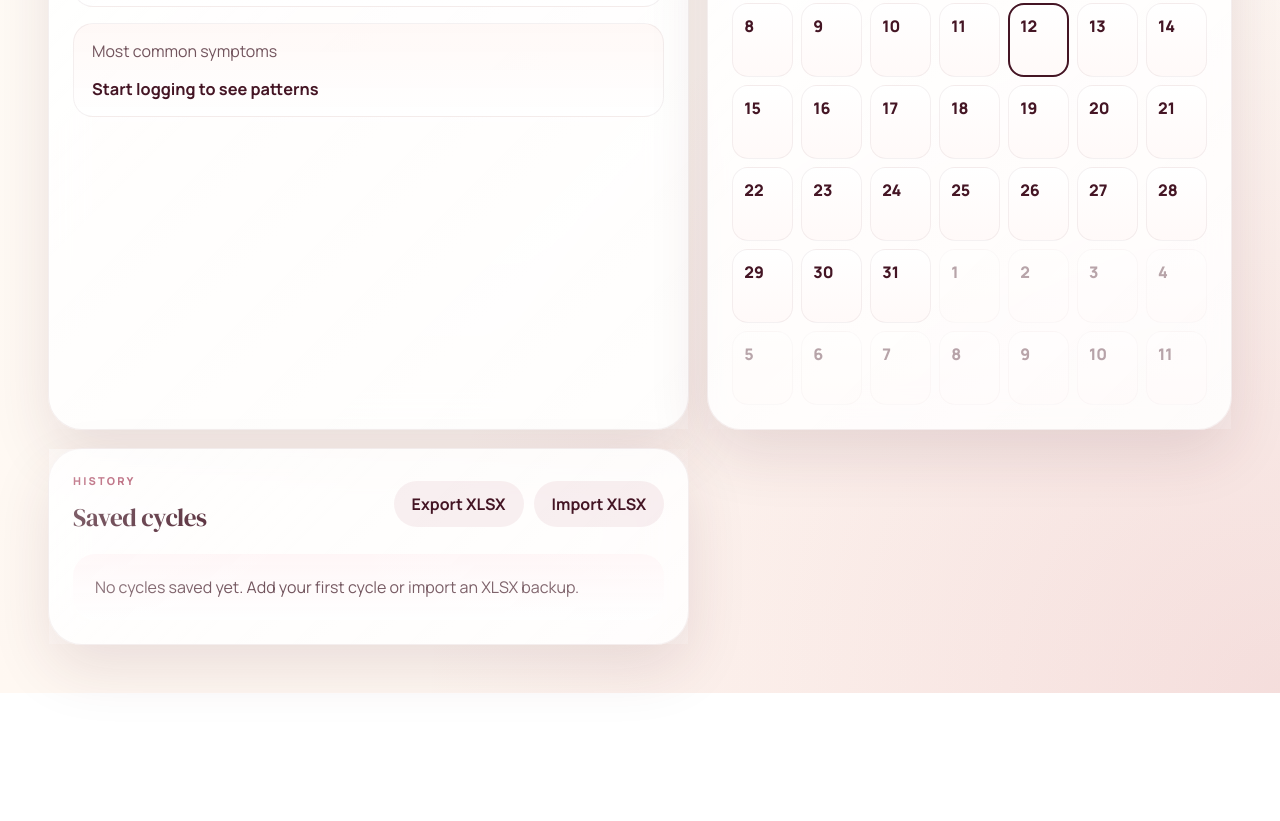
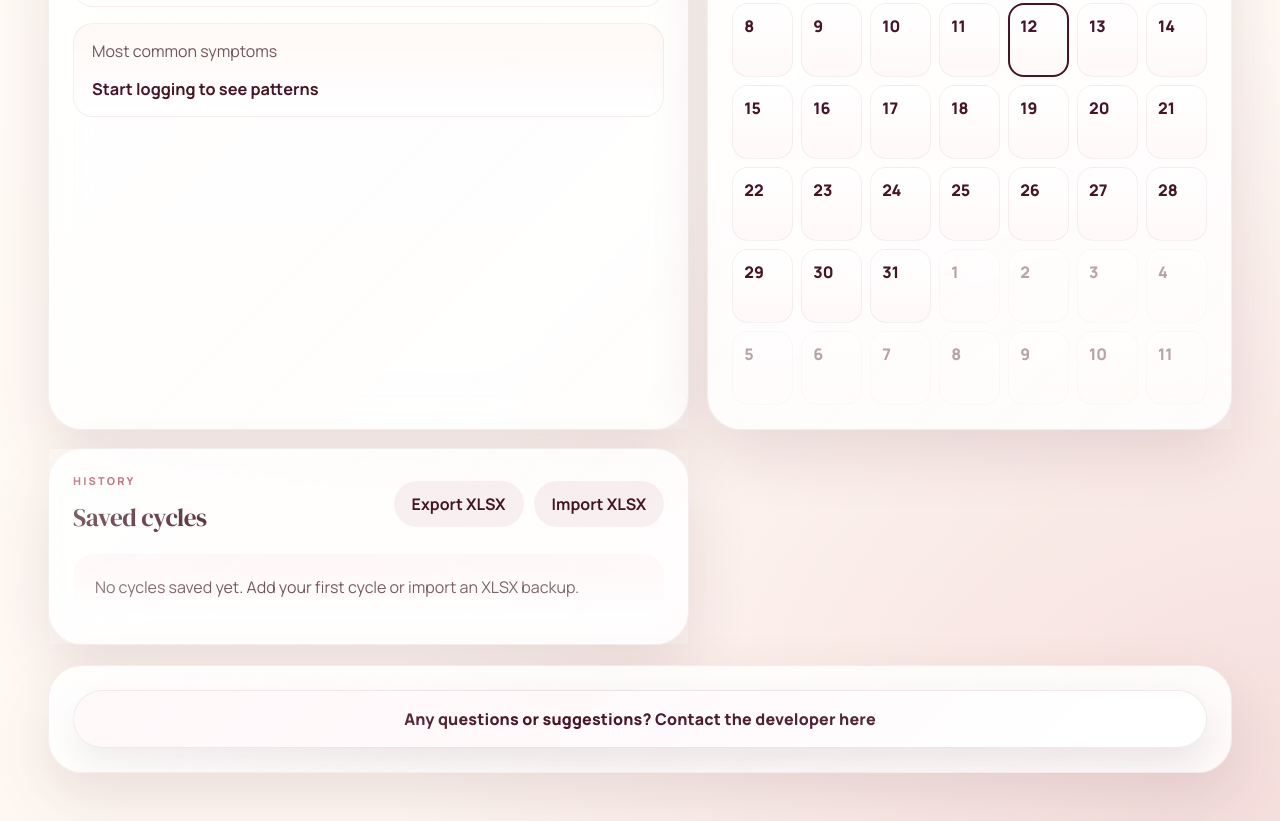
Before and after one commit to diyaciraptor/CycleSense, a website: page index.html in a window 1280 px wide. Shown: the part 2094-2915 px from the top of the page. Before the commit the page ends 2787 px from the top, so only its background shows below. Drawn offline with Linux system fonts and the light colour scheme.

Commit message:
Add bottom contact button

```diff
--- a/index.html
+++ b/index.html
@@ -221,6 +221,10 @@
         <div id="historyList" class="history-list"></div>
       </section>
     </main>
+
+    <section class="card contact-card">
+      <a class="contact-link" href="https://cyclesense.carrd.co/" target="_blank" rel="noreferrer">Any questions or suggestions? Contact the developer here</a>
+    </section>
   </div>
 
   <template id="historyItemTemplate">
--- a/style.css
+++ b/style.css
@@ -1069,3 +1069,34 @@ body.drawer-open .side-drawer {
     padding: 11px 16px;
   }
 }
+
+
+.contact-card {
+  margin-top: 20px;
+  text-align: center;
+}
+
+.contact-link {
+  display: inline-flex;
+  align-items: center;
+  justify-content: center;
+  width: 100%;
+  min-height: 58px;
+  padding: 16px 20px;
+  border-radius: 999px;
+  text-decoration: none;
+  font-weight: 800;
+  letter-spacing: 0.01em;
+  color: var(--wine-900);
+  background: linear-gradient(135deg, rgba(255, 245, 247, 0.96), rgba(255, 255, 255, 0.92));
+  border: 1px solid rgba(68, 21, 36, 0.1);
+  box-shadow: 0 16px 34px rgba(82, 34, 51, 0.12);
+  transition: transform 160ms ease, box-shadow 160ms ease, border-color 160ms ease;
+}
+
+.contact-link:hover,
+.contact-link:focus-visible {
+  transform: translateY(-1px);
+  box-shadow: 0 20px 40px rgba(82, 34, 51, 0.16);
+  border-color: rgba(68, 21, 36, 0.18);
+}
```
